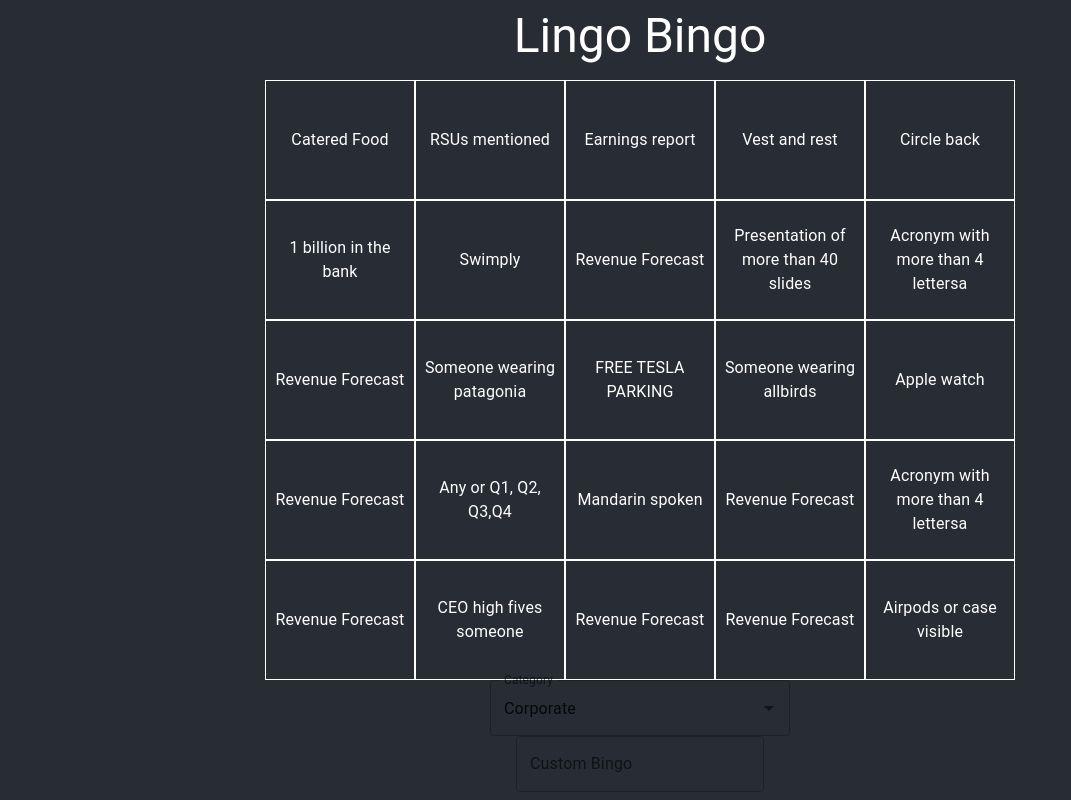
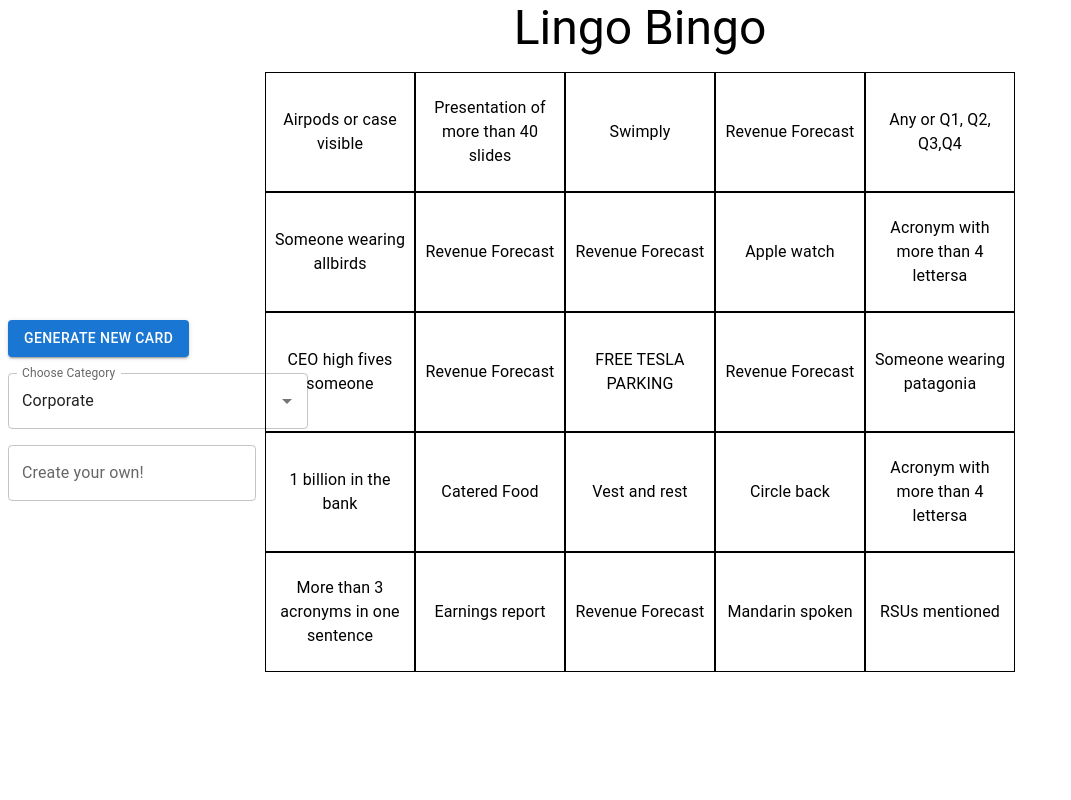
Before and after one commit to EllAchE/lingobingo, a React (Create React App) app: page / in a window 1280 px wide. Shown: the whole page, without its empty margins (0-1071 px from the left). Built offline with nearby package versions, Linux system fonts and the light colour scheme.

Commit message:
colors on click, regenerate button

```diff
--- a/src/App.tsx
+++ b/src/App.tsx
@@ -2,33 +2,48 @@
 import './App.css';
 import { Box, Typography } from '@mui/material';
 import { BingoCard } from './components/BingoCard';
-import { CategorySelect } from './components/CategorySelect';
-import { presetCategories } from './components/presetCategories';
-import { CustomInput } from './components/CustomInput';
+import { presetCategories } from './scripts/presetCategories';
 import { createGrid } from './scripts/createGrid';
+import { SideBar } from './components/Sidebar';
 
 function App() {
-  const [category, setCategory] = useState('Corporate');
+  const [category, setCategory] = useState<string>('Corporate');
   const [wordGrid, setWordGrid] = useState<string[]>(
     //@ts-ignore
     createGrid(presetCategories[category]).wordGrid
   );
 
-  useEffect(() => {
+  const changeCategory = (newCategory: string) => {
+    setCategory(newCategory);
     //@ts-ignore
-    setWordGrid(createGrid(presetCategories[category]).wordGrid);
-  }, [category]);
+    setWordGrid(createGrid(presetCategories[newCategory]).wordGrid);
+  };
 
-  console.log(wordGrid);
+  // console.log('bbb');
+  // useEffect(() => {
+  //   console.log('aaa');
+  //   //@ts-ignore
+  //   setWordGrid(createGrid(presetCategories[category]).wordGrid);
+  // }, [category]);
 
   return (
-    <Box className="App-header">
-      <Typography variant="h3" sx={{ paddingBottom: 2 }}>
+    <Box>
+      <Typography
+        variant="h3"
+        sx={{ paddingBottom: 2 }}
+        margin="auto"
+        align="center"
+      >
         Lingo Bingo
       </Typography>
       <BingoCard wordGrid={wordGrid} />
-      <CategorySelect category={category} setCategory={setCategory} />
-      <CustomInput />
+      <SideBar
+        category={category}
+        setCategory={changeCategory}
+        setWordGrid={setWordGrid}
+      />
+      {/* <CategorySelect category={category} setCategory={setCategory} />
+      <CustomInput /> */}
     </Box>
   );
 }
--- a/src/components/BingoCard.tsx
+++ b/src/components/BingoCard.tsx
@@ -3,8 +3,10 @@
 import GridRow from './GridRow';
 
 export function BingoCard({ wordGrid }: { wordGrid: string[] }) {
+  // console.log('card');
+  // console.log(wordGrid);
   return (
-    <Grid container maxWidth={'900px'} minWidth={'600px'}>
+    <Grid container maxWidth={'900px'} minWidth={'600px'} margin="auto">
       <GridRow row={wordGrid[0]}></GridRow>
       <GridRow row={wordGrid[1]}></GridRow>
       <GridRow row={wordGrid[2]}></GridRow>
--- a/src/components/CategorySelect.tsx
+++ b/src/components/CategorySelect.tsx
@@ -1,7 +1,7 @@
 // TODO: this should allow selection from some prechosen categories
-import React, { useState } from 'react';
+import React from 'react';
 import { Autocomplete, TextField } from '@mui/material';
-import { presetCategories } from './presetCategories';
+import { presetCategories } from '../scripts/presetCategories';
 
 export function CategorySelect({
   category,
@@ -14,15 +14,17 @@
 
   return (
     <Autocomplete
+      sx={{ marginTop: 2 }}
       disablePortal
       value={category}
       options={options}
-      sx={{ width: 300 }}
-      renderInput={(params) => <TextField {...params} label="Category" />}
+      renderInput={(params) => (
+        <TextField {...params} label="Choose Category" />
+      )}
       onChange={(e: any) => {
-        console.dir('e');
-        console.dir(e);
-        setCategory(e.target.innerText);
+        if (e.target.innerText) {
+          setCategory(e.target.innerText);
+        }
       }}
     />
   );
--- a/src/components/CustomInput.tsx
+++ b/src/components/CustomInput.tsx
@@ -1,6 +1,25 @@
 import { TextField } from '@mui/material';
-import React from 'react';
+import React, { FormEvent } from 'react';
+import { createGrid } from '../scripts/createGrid';
+import extractCategories from '../scripts/extractCategories';
 
-export function CustomInput(props: any) {
-  return <TextField label={'Custom Bingo'}></TextField>;
+export function CustomInput({ setWordGrid }: { setWordGrid: any }) {
+  return (
+    <TextField
+      label="Create your own!"
+      sx={{ marginTop: 2 }}
+      onSubmit={(e: FormEvent<HTMLDivElement>) => {
+        // console.dir('e.target');
+        // console.dir(e.target);
+        const cats = extractCategories('a');
+        if (cats) {
+          setWordGrid(createGrid(cats).wordGrid);
+        } else {
+          console.warn(
+            'Invalid input, must be at least 25 comma separated words'
+          );
+        }
+      }}
+    ></TextField>
+  );
 }
--- a/src/components/GridCell.tsx
+++ b/src/components/GridCell.tsx
@@ -1,8 +1,11 @@
-import React from 'react';
+import React, { useState } from 'react';
 import Grid from '@mui/material/Grid';
 import { Typography } from '@mui/material';
 
 export default function GridCell(props: any) {
+  // console.log('cell');
+  // console.log(props);
+  const [isClicked, setIsClicked] = useState(false);
   return (
     <Grid
       container
@@ -10,10 +13,13 @@
       justifyItems={'center'}
       alignItems={'center'}
       xs={2}
-      borderColor={'white'}
       border={1}
       height={'120px'}
       textAlign={'center'}
+      sx={{ backgroundColor: isClicked ? 'red' : 'white' }}
+      onClick={() => {
+        setIsClicked(!isClicked);
+      }}
     >
       <Typography sx={{ paddingX: 1 }} variant={'body1'}>
         {props.children}
--- a/src/components/GridRow.tsx
+++ b/src/components/GridRow.tsx
@@ -3,6 +3,8 @@
 import GridCell from './GridCell';
 
 export default function GridRow(props: any) {
+  // console.dir('row');
+  // console.dir(props);
   return (
     <Grid container justifyContent={'center'}>
       {props.row.map((cellText: string) => {
--- /dev/null
+++ b/src/components/Sidebar.tsx
@@ -0,0 +1,32 @@
+// TODO: this should allow selection from some prechosen categories
+import React from 'react';
+import { Box, Button } from '@mui/material';
+import { CategorySelect } from './CategorySelect';
+import { CustomInput } from './CustomInput';
+
+export function SideBar({
+  category,
+  setCategory,
+  setWordGrid,
+}: {
+  category: string;
+  setCategory: any;
+  setWordGrid: any;
+}) {
+  return (
+    <Box sx={{ position: 'fixed', top: '40%', left: 8, width: 300 }}>
+      <Button
+        onClick={() => {
+          //   //@ts-ignore
+          //   setWordGrid(...createGrid(presetCategories[category]).wordGrid);
+          setCategory(category);
+        }}
+        variant={'contained'}
+      >
+        Generate New Card
+      </Button>
+      <CategorySelect category={category} setCategory={setCategory} />
+      <CustomInput setWordGrid={setWordGrid} />
+    </Box>
+  );
+}
--- a/src/components/presetCategories.ts
+++ /dev/null
@@ -1,147 +0,0 @@
-const Corporate = [
-  'Someone wearing patagonia',
-  'Someone wearing allbirds',
-  'Airpods or case visible',
-  'RSUs mentioned',
-  'Earnings report',
-  'Vest and rest',
-  '1 billion in the bank',
-  'Swimply',
-  'Circle back',
-  'Presentation of more than 40 slides',
-  'Catered Food',
-  'CEO high fives someone',
-  'Apple watch',
-  'Mandarin spoken',
-  'Revenue Forecast',
-  'Revenue Forecast',
-  'Revenue Forecast',
-  'Revenue Forecast',
-  'Revenue Forecast',
-  'Revenue Forecast',
-  'Revenue Forecast',
-  'Any or Q1, Q2, Q3,Q4',
-  'Acronym with more than 4 lettersa',
-  'Acronym with more than 4 lettersa',
-  'More than 3 acronyms in one sentence',
-];
-
-const TechBro = [
-  'TEST',
-  'TEST',
-  'TEST',
-  'TEST',
-  'TEST',
-  'TEST',
-  'TEST',
-  'TEST',
-  'TEST',
-  'TEST',
-  'TEST',
-  'TEST',
-  'TEST',
-  'TEST',
-  'TEST',
-  'TEST',
-  'TEST',
-  'TEST',
-  'Revenue Forecast',
-  'Revenue Forecast',
-  'Revenue Forecast',
-  'Any or Q1, Q2, Q3,Q4',
-  'Acronym with more than 4 lettersa',
-  'Acronym with more than 4 lettersa',
-  'More than 3 acronyms in one sentence',
-];
-
-const Political = [
-  'Someone wearing patagonia',
-  'Someone wearing allbirds',
-  'Airpods or case visible',
-  'RSUs mentioned',
-  'Earnings report',
-  'Vest and rest',
-  '1 billion in the bank',
-  'Swimply',
-  'Circle back',
-  'Presentation of more than 40 slides',
-  'Catered Food',
-  'CEO high fives someone',
-  'Apple watch',
-  'Mandarin spoken',
-  'Revenue Forecast',
-  'Revenue Forecast',
-  'Revenue Forecast',
-  'Revenue Forecast',
-  'Revenue Forecast',
-  'Revenue Forecast',
-  'Revenue Forecast',
-  'Any or Q1, Q2, Q3,Q4',
-  'Acronym with more than 4 lettersa',
-  'Acronym with more than 4 lettersa',
-  'More than 3 acronyms in one sentence',
-];
-
-const Karen = [
-  'Someone wearing patagonia',
-  'Someone wearing allbirds',
-  'Airpods or case visible',
-  'RSUs mentioned',
-  'Earnings report',
-  'Vest and rest',
-  '1 billion in the bank',
-  'Swimply',
-  'Circle back',
-  'Presentation of more than 40 slides',
-  'Catered Food',
-  'CEO high fives someone',
-  'Apple watch',
-  'Mandarin spoken',
-  'Revenue Forecast',
-  'Revenue Forecast',
-  'Revenue Forecast',
-  'Revenue Forecast',
-  'Revenue Forecast',
-  'Revenue Forecast',
-  'Revenue Forecast',
-  'Any or Q1, Q2, Q3,Q4',
-  'Acronym with more than 4 lettersa',
-  'Acronym with more than 4 lettersa',
-  'More than 3 acronyms in one sentence',
-];
-
-const Weeb = [
-  'Someone wearing patagonia',
-  'Someone wearing allbirds',
-  'Airpods or case visible',
-  'RSUs mentioned',
-  'Earnings report',
-  'Vest and rest',
-  '1 billion in the bank',
-  'Swimply',
-  'Circle back',
-  'Presentation of more than 40 slides',
-  'Catered Food',
-  'CEO high fives someone',
-  'Apple watch',
-  'Mandarin spoken',
-  'Revenue Forecast',
-  'Revenue Forecast',
-  'Revenue Forecast',
-  'Revenue Forecast',
-  'Revenue Forecast',
-  'Revenue Forecast',
-  'Revenue Forecast',
-  'Any or Q1, Q2, Q3,Q4',
-  'Acronym with more than 4 lettersa',
-  'Acronym with more than 4 lettersa',
-  'More than 3 acronyms in one sentence',
-];
-
-export const presetCategories = {
-  Corporate,
-  TechBro,
-  Political,
-  Karen,
-  Weeb,
-};
--- a/src/scripts/createGrid.ts
+++ b/src/scripts/createGrid.ts
@@ -5,16 +5,16 @@
 
   let wordsCopy = [...words];
 
-  while (wordsCopy.length > 0 && (!wordGrid[-1] || wordGrid[-1].length < 5)) {
+  while (row < 5) {
     let word: string[] = wordsCopy.splice(
       Math.floor(Math.random() * wordsCopy.length),
       1
     );
+    wordGrid[row].push(word[0]);
+    filename += word[0];
     if (wordGrid[row].length >= 5) {
       row += 1;
     }
-    wordGrid[row].push(word[0]);
-    filename += word[0];
   }
 
   wordGrid[2][2] = 'FREE TESLA PARKING';
--- /dev/null
+++ b/src/scripts/extractCategories.ts
@@ -0,0 +1,8 @@
+export default function extractCategories(input: string) {
+  if (!input) return false;
+  const userCategories: string[] = input.split(',');
+  if (userCategories.length < 25) {
+    return false;
+  }
+  return userCategories;
+}
--- /dev/null
+++ b/src/scripts/presetCategories.ts
@@ -0,0 +1,150 @@
+const Corporate = [
+  'Someone wearing patagonia',
+  'Someone wearing allbirds',
+  'Airpods or case visible',
+  'RSUs mentioned',
+  'Earnings report',
+  'Vest and rest',
+  '1 billion in the bank',
+  'Swimply',
+  'Circle back',
+  'Presentation of more than 40 slides',
+  'Catered Food',
+  'CEO high fives someone',
+  'Apple watch',
+  'Mandarin spoken',
+  'Revenue Forecast',
+  'Revenue Forecast',
+  'Revenue Forecast',
+  'Revenue Forecast',
+  'Revenue Forecast',
+  'Revenue Forecast',
+  'Revenue Forecast',
+  'Any or Q1, Q2, Q3,Q4',
+  'Acronym with more than 4 lettersa',
+  'Acronym with more than 4 lettersa',
+  'More than 3 acronyms in one sentence',
+];
+
+const TechBro = [
+  'Mentions their TC',
+  'Wears patagonia',
+  'Owns Airpods',
+  'Bought Dogecoin',
+  'Wants to go to burning man',
+  'Still waiting to vest their shares',
+  'Watches the NBA',
+  'Warby Parker glasses',
+  'Dating profile mentions hiking',
+  'Owns single-color hoodie',
+  'Drives a Tesla',
+  'Follows Elon Musk',
+  'Traveled to a tech conference',
+  'Works from home',
+  'Flew to NYC in the past 6 months',
+  'Churns credit cards',
+  'Job feeds them most meals',
+  'Wears allbirds',
+  'has a fade',
+  'Has dab pen',
+  'Apple Watch',
+  'Drinks white claw or la croix',
+  'Likes IPAs',
+  'Voted for Andrew Yang',
+  'Listens to Joe Rogan',
+  'Works (or wants to) at FAANG',
+];
+
+const Political = [
+  '',
+  '',
+  '',
+  '',
+  '',
+  '',
+  '',
+  '',
+  '',
+  '',
+  '',
+  '',
+  '',
+  '',
+  '',
+  '',
+  '',
+  '',
+  '',
+  '',
+  '',
+  '',
+  '',
+  '',
+  '',
+];
+
+const Karen = [
+  'Threatens to call police',
+  '"Stop Filming me"',
+  'Threatens to sue',
+  'Fake Laughs',
+  'Is wearing pink',
+  'Is wearing sweatpants',
+  'Holding baby',
+  'Asks for manager',
+  'Is white',
+  'Bob cut',
+  'Angry',
+  'Fake nice',
+  'Shrieks',
+  '',
+  '',
+  '',
+  '',
+  '',
+  '',
+  '',
+  '',
+  '',
+  '',
+  '',
+  '',
+];
+
+const Weeb = [
+  'Someone wearing patagonia',
+  'Someone wearing allbirds',
+  'Airpods or case visible',
+  'RSUs mentioned',
+  'Earnings report',
+  'Vest and rest',
+  '1 billion in the bank',
+  'Swimply',
+  'Circle back',
+  'Presentation of more than 40 slides',
+  'Catered Food',
+  'CEO high fives someone',
+  'Apple watch',
+  'Mandarin spoken',
+  'Revenue Forecast',
+  'Revenue Forecast',
+  'Revenue Forecast',
+  'Revenue Forecast',
+  'Revenue Forecast',
+  'Revenue Forecast',
+  'Revenue Forecast',
+  'Any or Q1, Q2, Q3,Q4',
+  'Acronym with more than 4 lettersa',
+  'Acronym with more than 4 lettersa',
+  'More than 3 acronyms in one sentence',
+];
+
+const Empty = [];
+
+export const presetCategories = {
+  Corporate,
+  TechBro,
+  Political,
+  Karen,
+  Weeb,
+};
```
Also changed, not shown: src/components/GenerateNew.tsx (deleted, +0 -14 lines).
